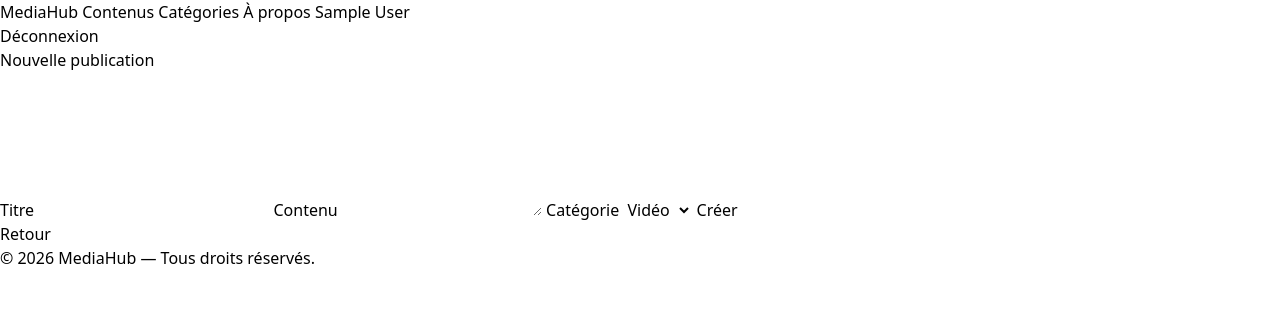
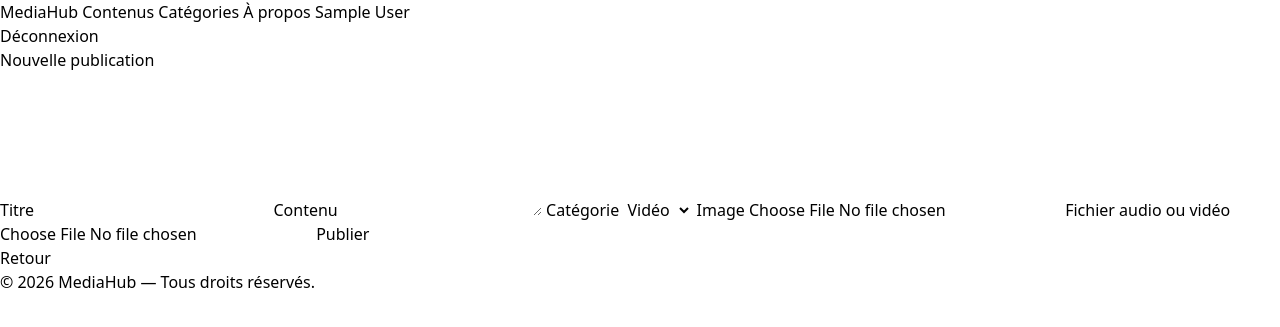
Before and after one commit to xZ7LLL/MediaHub, a Laravel app: page /contenus/create in a window 1280 px wide. Shown: the top 327 px of the page. Run offline with Laravel 12, Linux system fonts and the light colour scheme; the visitor is signed in with stand-in values (Sample User, id 1); data comes from the database, SQL or seed files in the repository; style sheets or scripts are compiled from the project's sources.

Commit message:
Gestion des médias : téléversement et stockage (semaine 9)

```diff
--- a/app/Http/Controllers/ContenuController.php
+++ b/app/Http/Controllers/ContenuController.php
@@ -8,7 +8,8 @@ use Illuminate\Http\Request;
 use App\Http\Requests\StorePublicationRequest;
 use App\Http\Requests\UpdatePublicationRequest;
 use Illuminate\Foundation\Auth\Access\AuthorizesRequests;
-
+use Illuminate\Support\Facades\Storage;
+use Intervention\Image\Laravel\Facades\Image;
 class ContenuController extends Controller
 {
     use AuthorizesRequests;
@@ -47,22 +48,55 @@ class ContenuController extends Controller
     }
 
     public function store(StorePublicationRequest $request)
-    {
-        $publication = Publication::create([
-            ...$request->validated(),
-            'user_id' => auth()->id(),
-    ]);
+{
+    $donnees = $request->validated();
+
+    if ($request->hasFile('image')) {
+    $chemin = $request->file('image')->store('publications', 'public');
+    $donnees['image'] = $chemin;
+
+    $miniature = Image::read($request->file('image'))->cover(400, 300)->toJpeg(80);
+    Storage::disk('public')->put('publications/miniatures/' . basename($chemin), (string) $miniature);
+    }
+
+    if ($request->hasFile('fichier_media')) {
+        $fichier = $request->file('fichier_media');
+        $donnees['fichier_media'] = $fichier->store('medias', 'public');
+        $donnees['type_media'] = str_starts_with($fichier->getMimeType(), 'audio') ? 'audio' : 'video';
+    }
+
+    $donnees['user_id'] = auth()->id();
+
+    $publication = Publication::create($donnees);
 
     return redirect()
         ->route('contenus.show', $publication)
         ->with('succes', 'Publication créée avec succès.');
+}
+
+public function update(UpdatePublicationRequest $request, Publication $publication)
+{
+    $this->authorize('update', $publication);
+
+    $donnees = $request->validated();
+
+    if ($request->hasFile('image')) {
+        if ($publication->image) {
+            Storage::disk('public')->delete($publication->image);
+        }
+        $donnees['image'] = $request->file('image')->store('publications', 'public');
     }
 
-public function update(UpdatePublicationRequest $request, Publication $publication)
-    {
-    $this->authorize('update', $publication);
+    if ($request->hasFile('fichier_media')) {
+        if ($publication->fichier_media) {
+            Storage::disk('public')->delete($publication->fichier_media);
+        }
+        $fichier = $request->file('fichier_media');
+        $donnees['fichier_media'] = $fichier->store('medias', 'public');
+        $donnees['type_media'] = str_starts_with($fichier->getMimeType(), 'audio') ? 'audio' : 'video';
+    }
 
-    $publication->update($request->validated());
+    $publication->update($donnees);
 
     return redirect()
         ->route('contenus.show', $publication)
--- a/composer.json
+++ b/composer.json
@@ -7,6 +7,7 @@
     "license": "MIT",
     "require": {
         "php": "^8.2",
+        "intervention/image-laravel": "^1.5",
         "laravel/framework": "^12.0",
         "laravel/tinker": "^2.10.1"
     },
--- a/resources/views/contenus/create.blade.php
+++ b/resources/views/contenus/create.blade.php
@@ -2,18 +2,20 @@
 @section('titre', 'Nouvelle publication')
 @section('contenu')
     <h1>Nouvelle publication</h1>
-    <form method="POST" action="{{ route('contenus.store') }}">
+    <form method="POST" action="{{ route('contenus.store') }}" enctype="multipart/form-data">
         @csrf
         <label for="titre">Titre</label>
         <input type="text" name="titre" id="titre" value="{{ old('titre') }}">
         @error('titre')
             <span class="erreur-champ">{{ $message }}</span>
         @enderror
+
         <label for="contenu">Contenu</label>
         <textarea name="contenu" id="contenu" rows="6">{{ old('contenu') }}</textarea>
         @error('contenu')
             <span class="erreur-champ">{{ $message }}</span>
         @enderror
+
         <label for="categorie_id">Catégorie</label>
         <select name="categorie_id" id="categorie_id">
             @foreach ($categories as $categorie)
@@ -25,7 +27,20 @@
         @error('categorie_id')
             <span class="erreur-champ">{{ $message }}</span>
         @enderror
-    <button type="submit">Créer</button>
+
+        <label for="image">Image</label>
+        <input type="file" name="image" id="image" accept="image/*">
+        @error('image')
+            <span class="erreur-champ">{{ $message }}</span>
+        @enderror
+
+        <label for="fichier_media">Fichier audio ou vidéo</label>
+        <input type="file" name="fichier_media" id="fichier_media" accept="audio/*,video/*">
+        @error('fichier_media')
+            <span class="erreur-champ">{{ $message }}</span>
+        @enderror
+
+        <button type="submit">Publier</button>
     </form>
     <a href="{{ route('contenus.index') }}">Retour</a>
 @endsection
--- a/resources/views/contenus/index.blade.php
+++ b/resources/views/contenus/index.blade.php
@@ -7,6 +7,11 @@
     @endauth
     @forelse ($publications as $publication)
         <x-carte :titre="$publication->titre">
+            @if ($publication->image)
+
+
+                <img src="{{ Storage::url($publication->image) }}" alt="{{ $publication->titre }}" width="200">
+            @endif
             <p>{{ \Illuminate\Support\Str::limit($publication->contenu, 120) }}</p>
             <p>Catégorie : {{ $publication->categorie->nom }}</p>
             <p>Auteur : {{ $publication->auteur->name }}</p>
```
Also changed, not shown: app/Http/Requests/StorePublicationRequest.php (+7 -5 lines), app/Http/Requests/UpdatePublicationRequest.php (+7 -5 lines), app/Models/Publication.php (+21 -1 lines), resources/views/contenus/edit.blade.php (+24 -2 lines), resources/views/contenus/show.blade.php (+9 -0 lines), database/migrations/2026_11_26_081634_add_fichiers_to_publications_table.php (added), 1 other file. Lines whose indentation alone changed are shown as unchanged.
